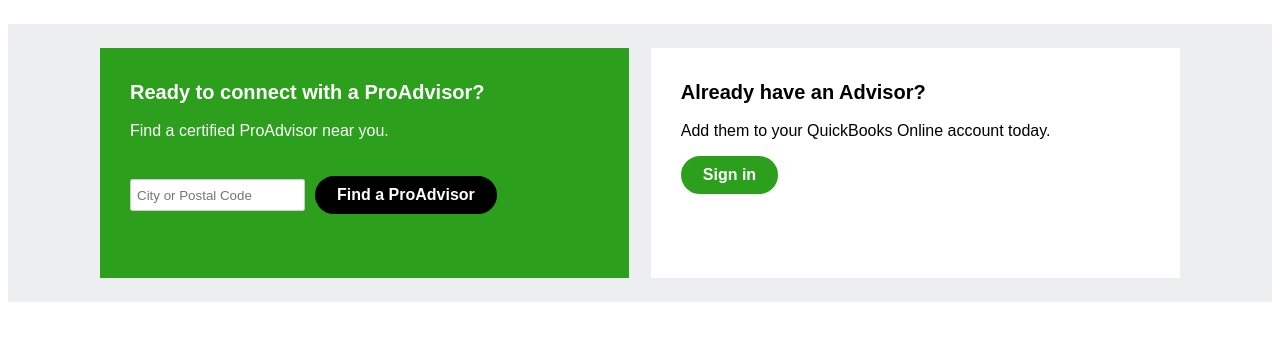
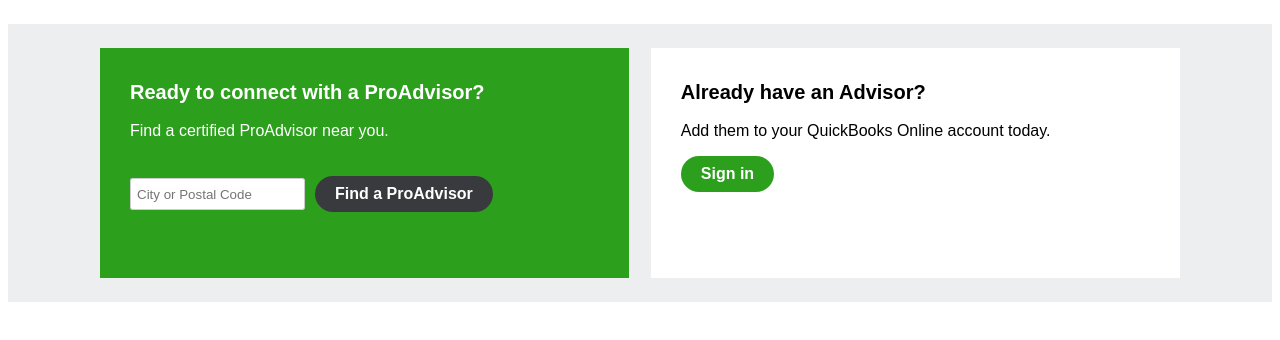
Before and after one commit to devpatelwebdeveloper/find-proadvisor-signin, a website built with Parcel: page index.html in a window 1280 px wide. Built offline with nearby package versions, Linux system fonts and the light colour scheme.

Commit message:
button css added

```diff
--- a/index.html
+++ b/index.html
@@ -53,24 +53,72 @@
     padding: 0 6px;
     margin-right: 10px;
   }
-  .btn {
+
+  .button {
+    font-size: 1rem;
+    display: inline-flex;
+    align-items: center;
+    justify-content: center;
+    font-weight: 600;
+    position: relative;
+    outline: none;
+    border: none;
+    border-radius: 9999px;
+    position: relative;
+    cursor: pointer;
     width: fit-content;
-    padding: 8px 20px;
-    border-radius: 20px;
-    cursor: pointer;
+    box-sizing: border-box;
     text-decoration: none;
+    min-height: 2.25em;
+    max-width: 17.5em;
+    padding: 0 20px;
     color: #ffffff;
-    font-weight: 600;
-    font-size: 1rem;
   }
-
-  .btn-primary {
-    border: 2px solid #2ca01c;
+  .button::before {
+    position: absolute;
+    width: calc(100% + 10px);
+    height: calc(100% + 10px);
+    left: -5px;
+    top: -5px;
+    display: block;
+    content: "";
+    border-radius: 9999px;
+    border-color: transparent;
+    transition: border-color 0.3s cubic-bezier(0.35, 0, 0.25, 1);
+    box-sizing: border-box;
+  }
+  .button::after {
+    position: absolute;
+    content: "";
+    display: block;
+    height: 100%;
+    border-radius: 9999px;
+    left: 0;
+    top: 0;
+    right: calc(100% - 3em);
+    transition: right 0.3s cubic-bezier(0.35, 0, 0.25, 1),
+      opacity 0.3s cubic-bezier(0.35, 0, 0.25, 1);
+    opacity: 0;
+    box-sizing: border-box;
+  }
+  .button:hover:after {
+    right: 0;
+    opacity: 1;
+  }
+  .button-primary {
     background-color: #2ca01c;
   }
-  .btn-secondary {
-    border: 2px solid #000000;
+  .button-primary::after {
+    background-color: #0d7300;
+  }
+  .button-secondary {
+    background-color: #393a3d;
+  }
+  .button-secondary::after {
     background-color: #000000;
+  }
+  .button-text {
+    z-index: 1;
   }
   @media only screen and (max-width: 768px) {
     .find-accountant-container {
@@ -107,12 +155,12 @@
         />
         <a
           id="accountant-cta"
-          class="btn btn-secondary"
+          class="button button-secondary"
           data-wa-link="find-accountant-ca-cta-find"
           href="#"
           data-di-id="#find-accountant-ca-cta-find"
           target="_blank"
-          ><span>Find a ProAdvisor</span></a
+          ><span class="button-text">Find a ProAdvisor</span></a
         >
       </div>
     </div>
@@ -123,9 +171,9 @@
         data-wa-link="find-accountant-ca-cta-signin"
         href="https://ca.qbo.intuit.com/login?pagereq=usermgt"
         data-di-id="#find-accountant-ca-cta-signin"
-        class="btn btn-primary"
+        class="button button-primary"
       >
-        <span>Sign in</span>
+        <span class="button-text">Sign in</span>
       </a>
     </div>
   </div>
```
